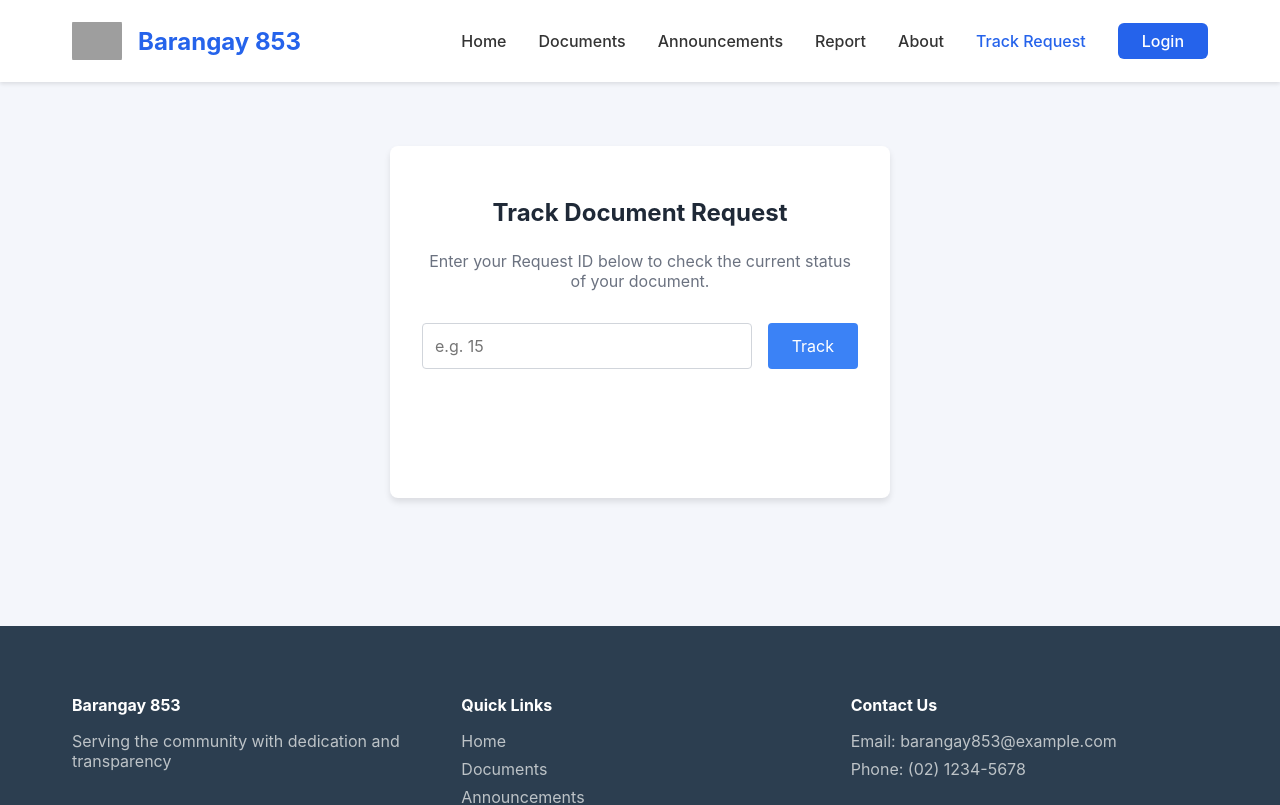
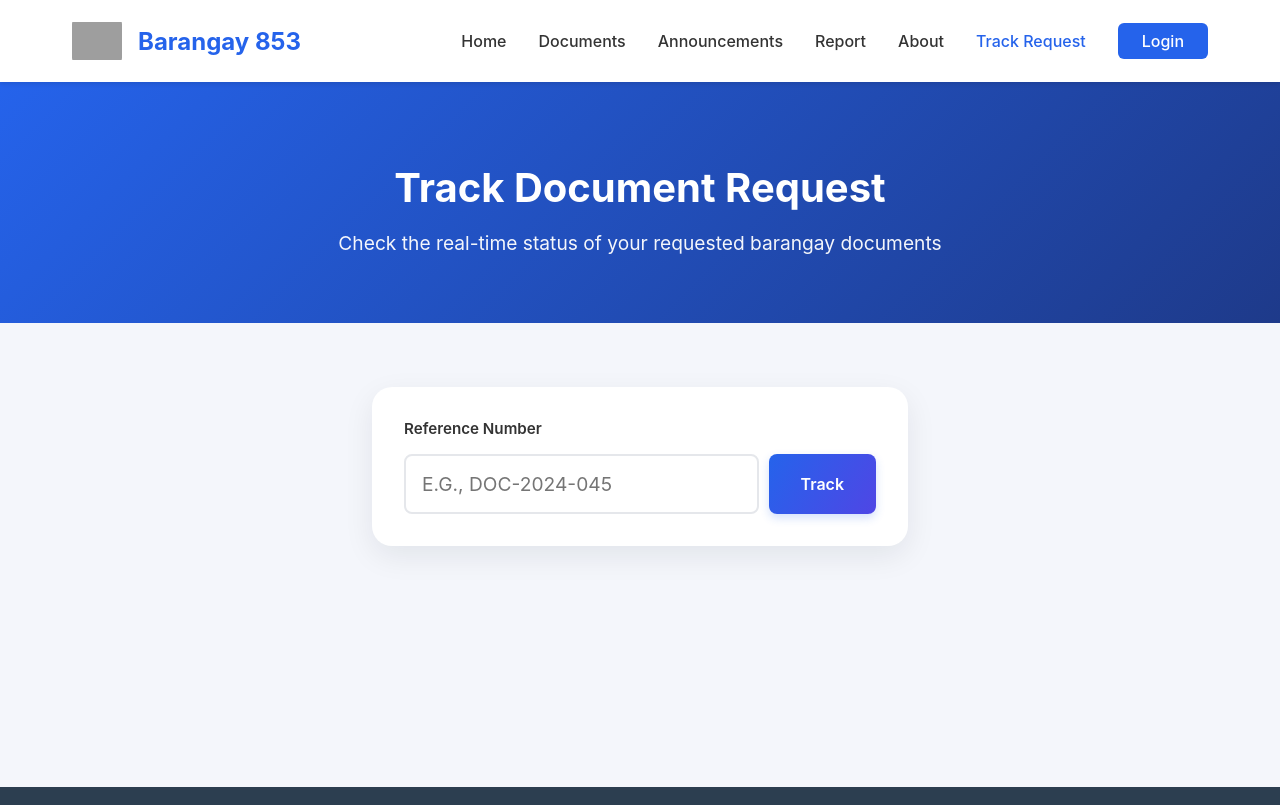
Before and after one commit to AndyParmesan/Brgy2, a React (Create React App) app in the folder brgy/: page /track in a window 1280 px wide. Shown: the top 805 px of the page. Built offline with nearby package versions, Linux system fonts and the light colour scheme; grey boxes are pictures that could not be loaded.

Commit message:
feat: enhance Track Request page; implement smart input handling, error messaging, and dynamic result display

```diff
--- a/brgy/src/pages/TrackRequest.js
+++ b/brgy/src/pages/TrackRequest.js
@@ -1,33 +1,54 @@
 import React, { useState } from 'react';
 import Navigation from '../components/Navigation';
 import Footer from '../components/Footer';
-import './PublicPages.css'; // Assuming you use this for public page styling
+import './PublicPages.css'; // Assuming this holds your public page styles
 
 const TrackRequest = () => {
   const [trackingId, setTrackingId] = useState('');
-  const [result, setResult] = useState(null);
+  const [loading, setLoading] = useState(false);
   const [error, setError] = useState('');
-  const [loading, setLoading] = useState(false);
+  const [requestData, setRequestData] = useState(null);
 
-  const handleTrack = async (e) => {
+  // Smart input handler: auto-uppercase
+  const handleInputChange = (e) => {
+    let value = e.target.value.toUpperCase();
+    // Optional: strip spaces
+    value = value.replace(/\s/g, '');
+    setTrackingId(value);
+
+    // Clear errors when they start typing again
+    if (error) setError('');
+    if (requestData) setRequestData(null);
+  };
+
+  const handleTrackSubmit = async (e) => {
     e.preventDefault();
-    if (!trackingId.trim()) return;
+    if (!trackingId) return;
 
     setLoading(true);
     setError('');
-    setResult(null);
+    setRequestData(null);
+
+    // Smart logic: If they just typed numbers like "2024-045", safely append "DOC-"
+    let finalId = trackingId;
+    if (!finalId.startsWith('DOC-')) {
+      finalId = `DOC-${finalId}`;
+    }
 
     try {
-      // We will create this public API endpoint next
-      const response = await fetch(`/api/public/track-document/${trackingId}`);
+      // Call the secure public tracking route we built in server.js
+      const response = await fetch(`/api/public/track-document/${encodeURIComponent(finalId)}`);
       const data = await response.json();
 
       if (response.ok && data.success) {
-        setResult(data.request);
+        setRequestData(data.request);
+        // Update the input field to show the proper format they just searched
+        setTrackingId(finalId);
       } else {
-        setError(data.message || 'Could not find a request with that ID.');
+        setError(data.message || 'Tracking ID not found. Please check your reference number.');
       }
     } catch (err) {
+      console.error('Tracking error:', err);
       setError('Failed to connect to the server. Please try again later.');
     } finally {
       setLoading(false);
@@ -35,71 +56,103 @@ const TrackRequest = () => {
   };
 
   // Helper to color-code the status badge
-  const getStatusColor = (status) => {
-    switch (status?.toLowerCase()) {
-      case 'approved': return '#10b981'; // Green
-      case 'pending': return '#f59e0b'; // Yellow
-      case 'rejected': return '#ef4444'; // Red
-      default: return '#6b7280'; // Gray
+  const getStatusClass = (status) => {
+    switch(status?.toLowerCase()) {
+      case 'pending': return 'status-pending';
+      case 'review': return 'status-review';
+      case 'approved': return 'status-approved';
+      case 'ready': return 'status-ready'; // Assuming you have a 'ready for pickup' status
+      default: return 'status-default';
     }
   };
 
   return (
-    <div className="landing-page">
+    <div className="public-page">
       <Navigation />
 
-      <main className="main-content" style={{ minHeight: '60vh', padding: '4rem 2rem', display: 'flex', justifyContent: 'center' }}>
-        <div style={{ maxWidth: '500px', width: '100%', background: 'white', padding: '2rem', borderRadius: '8px', boxShadow: '0 4px 6px rgba(0,0,0,0.1)' }}>
-          <h2 style={{ textAlign: 'center', marginBottom: '1.5rem', color: '#1f2937' }}>Track Document Request</h2>
+      <section className="page-header">
+        <div className="container">
+          <h1>Track Document Request</h1>
+          <p>Check the real-time status of your requested barangay documents</p>
+        </div>
+      </section>
 
-          <p style={{ textAlign: 'center', color: '#6b7280', marginBottom: '2rem' }}>
-            Enter your Request ID below to check the current status of your document.
-          </p>
+      <section className="track-section" style={{ minHeight: '50vh', padding: '4rem 0' }}>
+        <div className="container" style={{ maxWidth: '600px', margin: '0 auto' }}>
 
-          <form onSubmit={handleTrack} style={{ display: 'flex', gap: '1rem', marginBottom: '2rem' }}>
+          <div className="panel" style={{ padding: '2rem' }}>
+            <form onSubmit={handleTrackSubmit} style={{ display: 'flex', flexDirection: 'column', gap: '1rem' }}>
+              <div className="form-group">
+                <label>Reference Number</label>
+                <div style={{ display: 'flex', gap: '10px' }}>
                   <input
                     type="text"
-              placeholder="e.g. 15"
+                    className="input"
+                    placeholder="e.g., DOC-2024-045"
                     value={trackingId}
-              onChange={(e) => setTrackingId(e.target.value)}
-              style={{ flex: 1, padding: '0.75rem', border: '1px solid #d1d5db', borderRadius: '4px' }}
+                    onChange={handleInputChange}
+                    style={{ flex: 1, padding: '1rem', fontSize: '1.2rem', textTransform: 'uppercase' }}
                     required
                   />
                   <button
                     type="submit"
-              disabled={loading}
-              style={{ padding: '0.75rem 1.5rem', background: '#3b82f6', color: 'white', border: 'none', borderRadius: '4px', cursor: loading ? 'not-allowed' : 'pointer' }}
+                    className="primary-btn"
+                    disabled={loading || !trackingId}
+                    style={{ padding: '0 2rem' }}
                   >
                     {loading ? 'Searching...' : 'Track'}
                   </button>
+                </div>
+              </div>
             </form>
 
             {error && (
-            <div style={{ padding: '1rem', background: '#fee2e2', color: '#ef4444', borderRadius: '4px', textAlign: 'center' }}>
+              <div className="error-message" style={{ marginTop: '1.5rem', padding: '1rem', background: '#fee2e2', color: '#991b1b', borderRadius: '0.5rem', textAlign: 'center' }}>
                 {error}
               </div>
             )}
 
-          {result && (
-            <div style={{ border: '1px solid #e5e7eb', borderRadius: '8px', padding: '1.5rem', marginTop: '1rem' }}>
-              <div style={{ display: 'flex', justifyContent: 'space-between', alignItems: 'center', marginBottom: '1rem' }}>
-                <h3 style={{ margin: 0 }}>{result.document_type}</h3>
-                <span style={{
-                  background: getStatusColor(result.status),
-                  color: 'white', padding: '0.25rem 0.75rem', borderRadius: '999px', fontSize: '0.875rem', fontWeight: 'bold', textTransform: 'capitalize'
-                }}>
-                  {result.status}
+            {requestData && (
+              <div className="tracking-result" style={{ marginTop: '2rem', padding: '1.5rem', border: '1px solid #cbd5e1', borderRadius: '0.5rem', backgroundColor: 'var(--bg-card)' }}>
+                <div style={{ display: 'flex', justifyContent: 'space-between', alignItems: 'center', borderBottom: '1px solid #e2e8f0', paddingBottom: '1rem', marginBottom: '1rem' }}>
+                  <div>
+                    <p className="muted" style={{ margin: 0, fontSize: '0.875rem' }}>Reference ID</p>
+                    <h3 style={{ margin: 0 }}>{requestData.id}</h3>
+                  </div>
+                  <div>
+                    <span className={`status-badge ${getStatusClass(requestData.status)}`} style={{ fontSize: '1rem', padding: '0.5rem 1rem' }}>
+                      {requestData.status}
                     </span>
                   </div>
-              <p style={{ margin: '0.5rem 0', color: '#4b5563' }}><strong>Resident:</strong> {result.full_name}</p>
-              <p style={{ margin: '0.5rem 0', color: '#4b5563' }}><strong>Date Requested:</strong> {new Date(result.created_at).toLocaleDateString()}</p>
-              {result.purpose && (
-                <p style={{ margin: '0.5rem 0', color: '#4b5563' }}><strong>Purpose:</strong> {result.purpose}</p>
-              )}
+                </div>
+
+                <div style={{ display: 'grid', gridTemplateColumns: '1fr 1fr', gap: '1rem' }}>
+                  <div>
+                    <p className="muted" style={{ margin: '0 0 0.25rem 0', fontSize: '0.875rem' }}>Requested By</p>
+                    <p style={{ margin: 0, fontWeight: '500' }}>{requestData.full_name}</p>
+                    {/* The name is censored by the backend! (e.g., J***** P***) */}
+                  </div>
+                  <div>
+                    <p className="muted" style={{ margin: '0 0 0.25rem 0', fontSize: '0.875rem' }}>Document Type</p>
+                    <p style={{ margin: 0, fontWeight: '500' }}>{requestData.document_type}</p>
+                  </div>
+                  <div>
+                    <p className="muted" style={{ margin: '0 0 0.25rem 0', fontSize: '0.875rem' }}>Purpose</p>
+                    <p style={{ margin: 0, fontWeight: '500' }}>{requestData.purpose}</p>
+                  </div>
+                  <div>
+                    <p className="muted" style={{ margin: '0 0 0.25rem 0', fontSize: '0.875rem' }}>Date Filed</p>
+                    <p style={{ margin: 0, fontWeight: '500' }}>
+                      {new Date(requestData.created_at).toLocaleDateString()}
+                    </p>
+                  </div>
+                </div>
               </div>
             )}
           </div>
-      </main>
+
+        </div>
+      </section>
 
       <Footer />
     </div>
```
Also changed, not shown: brgy/public/brgyimg.jpg (added). Lines whose indentation alone changed are shown as unchanged.
